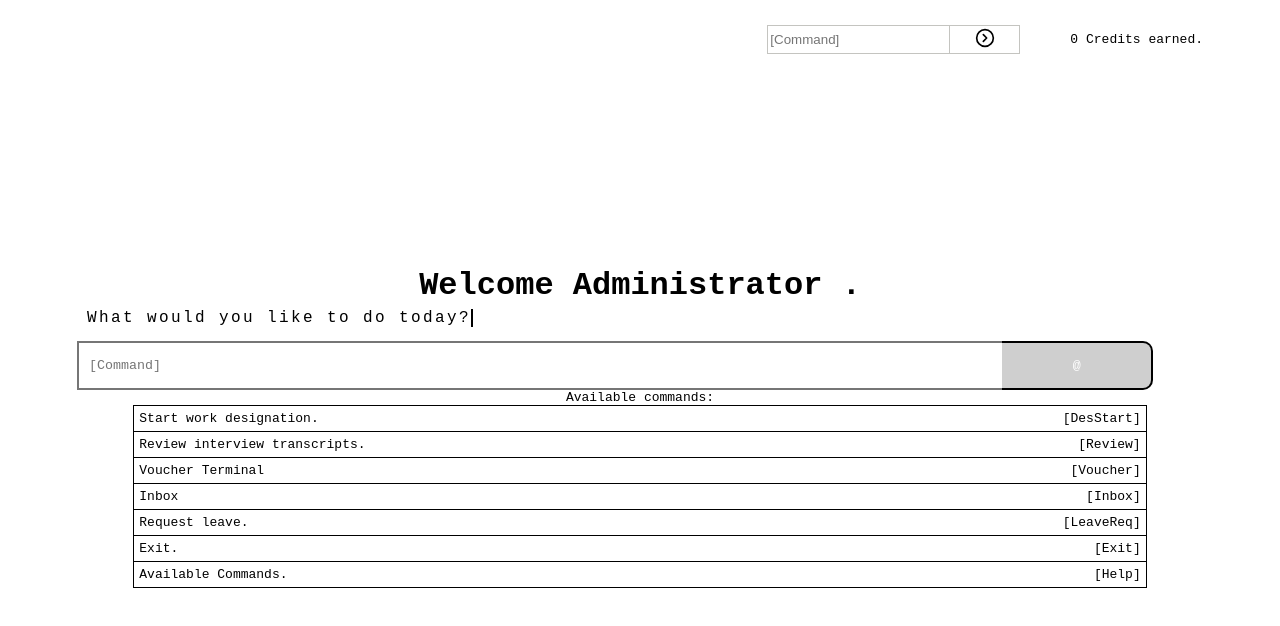
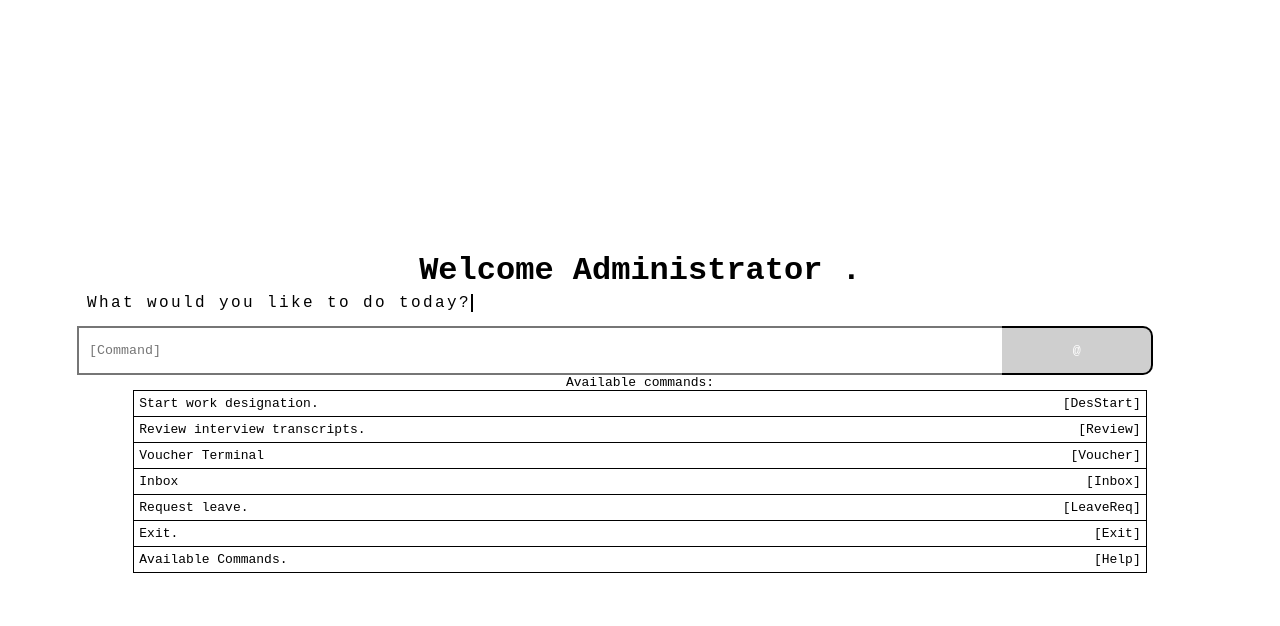
Before and after one commit to lewisPratt/theAdministrator, a React (Vite) app: page /CommandCentre in a window 1280 px wide. Shown: the top 626 px of the page. Built offline with nearby package versions, Linux system fonts and the light colour scheme.

Commit message:
feat: enhance App and Inbox components with loading indicators and admin state management. Implemented useEffect for consistent message prompt display and added loading state in Inbox.

```diff
--- a/src/App.tsx
+++ b/src/App.tsx
@@ -1,4 +1,4 @@
-import { useState } from "react";
+import { useEffect, useState } from "react";
 import { BrowserRouter, Routes, Route } from "react-router-dom";
 import WorkDes from "./WorkDes";
 import TranscriptRev from "./TranscriptRev";
@@ -35,6 +35,15 @@ function App() {
   const adminContextValue: adminContextShape = { adminName, setAdminName };
   const scoreContextValue: scoreContextShape = { scoreState, setScoreState };
 
+  //if user dismissed the message notification then logged out and logged back in, show the message notification again
+  //ensures a consistent approach if user logs out and back in with the same or different username.
+  //may adjust when moving to localstorage for game progress (record if its been dismissed locally and conditionally render)
+  useEffect(() => {
+    if (adminName === "") {
+      setInstructionsPrompt(true);
+    }
+  }, [adminName]);
+
   return (
     <>
       <div id="main-content">
@@ -47,14 +56,17 @@ function App() {
             <AdminContext value={adminContextValue}>
               <ScoreContext value={scoreContextValue}>
                 <nav>
-                  <CommandInput />
-                  <ScoreTracker scoreState={scoreState} />
-                    {instructionsPrompt && adminName != "" &&(
+                  {adminName != "" && (
+                    <>
+                      <CommandInput />
+                      <ScoreTracker scoreState={scoreState} />
+                    </>
+                  )}
+                  {instructionsPrompt && adminName != "" && (
                     <NewMessage messageStateSetter={setInstructionsPrompt} />
                   )}
                 </nav>
                 <div id="content-container">
-
                   <Routes>
                     <Route path="/" element={<Login />} />
                     <Route path="/CommandCentre" element={<CommandCentre />} />
--- a/src/CommandCentre.tsx
+++ b/src/CommandCentre.tsx
@@ -40,6 +40,7 @@ export default function CommandCentre() {
         e.currentTarget.reset();
         break;
       case "[Exit]":
+        setAdminName("")
         navigate("/");
         break;
       default:
--- a/src/Inbox.tsx
+++ b/src/Inbox.tsx
@@ -1,4 +1,4 @@
-import { useState, type JSX } from "react";
+import { useState, type JSX , useEffect} from "react";
 import spamEmails from "./generator_modules/emailsGenerator";
 import { LoaderCircle } from "lucide-react";
 
@@ -65,6 +65,12 @@ export default function Inbox() {
   const [activeEmail, setActiveEmail] = useState<emailShape | null>(emails[2]);
   const [extraMail, setExtraMail] = useState<emailShape[] | null>(null);
   const [refreshing, setRefreshing] = useState<boolean>(false);
+  const [loadingState, setLoadingState] = useState<boolean>(true);
+
+   //turn off loading indicator after set interval
+    useEffect(() => {
+      setTimeout(setLoadingState, 2000, false);
+    }, []);
 
   function startRefresh() {
     if (!refreshing) {
@@ -92,6 +98,12 @@ export default function Inbox() {
   }
 
   return (
+     <>
+      {loadingState ? (
+        <p>
+          <LoaderCircle className="loader" />
+        </p>
+      ) : (
     <section id="inbox-parent">
       <div id="inbox-header" className="striped-bg">
         <h2>Worker inbox</h2>
@@ -153,5 +165,6 @@ export default function Inbox() {
         </div>
       </div>
     </section>
+      )}</>
   );
 }
```
